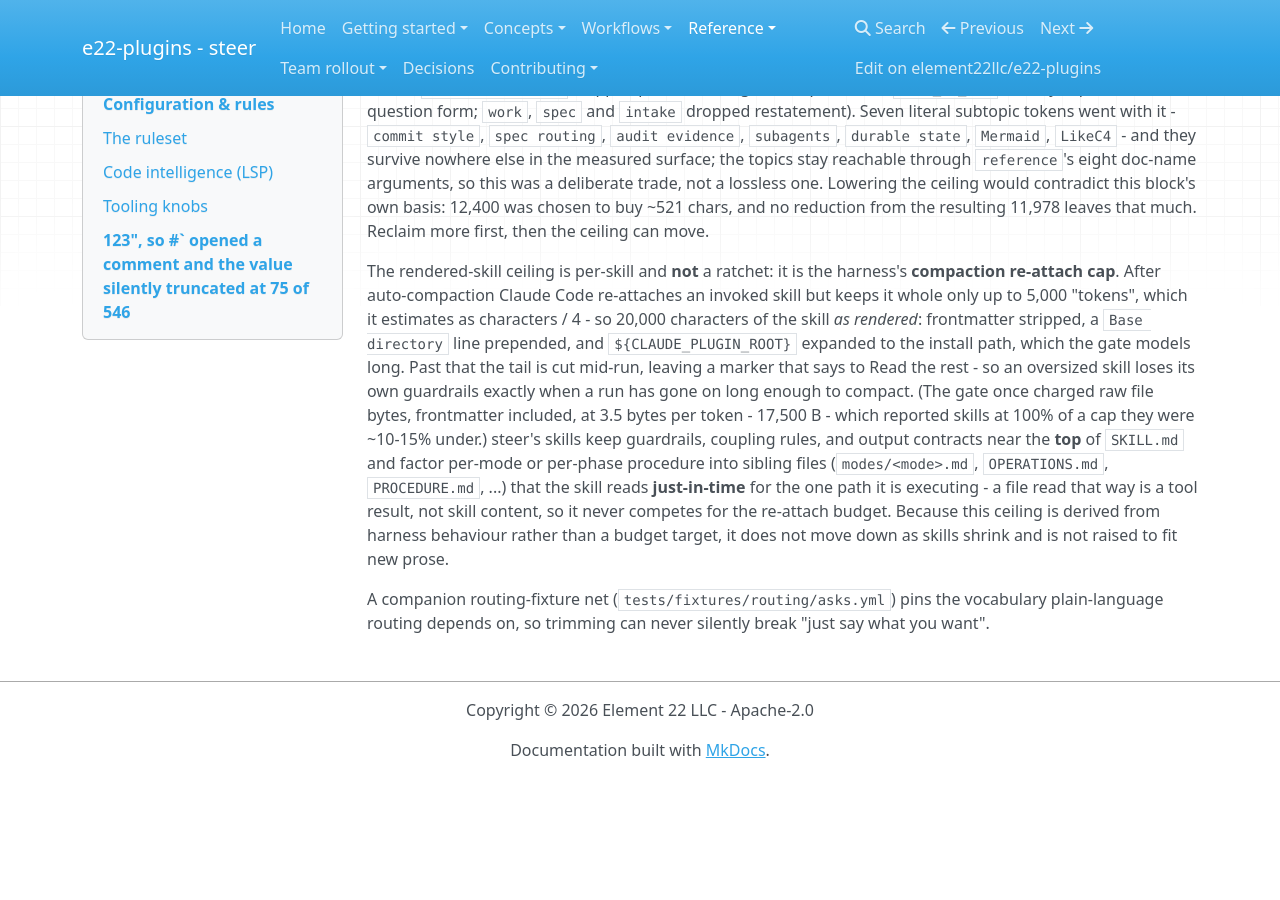
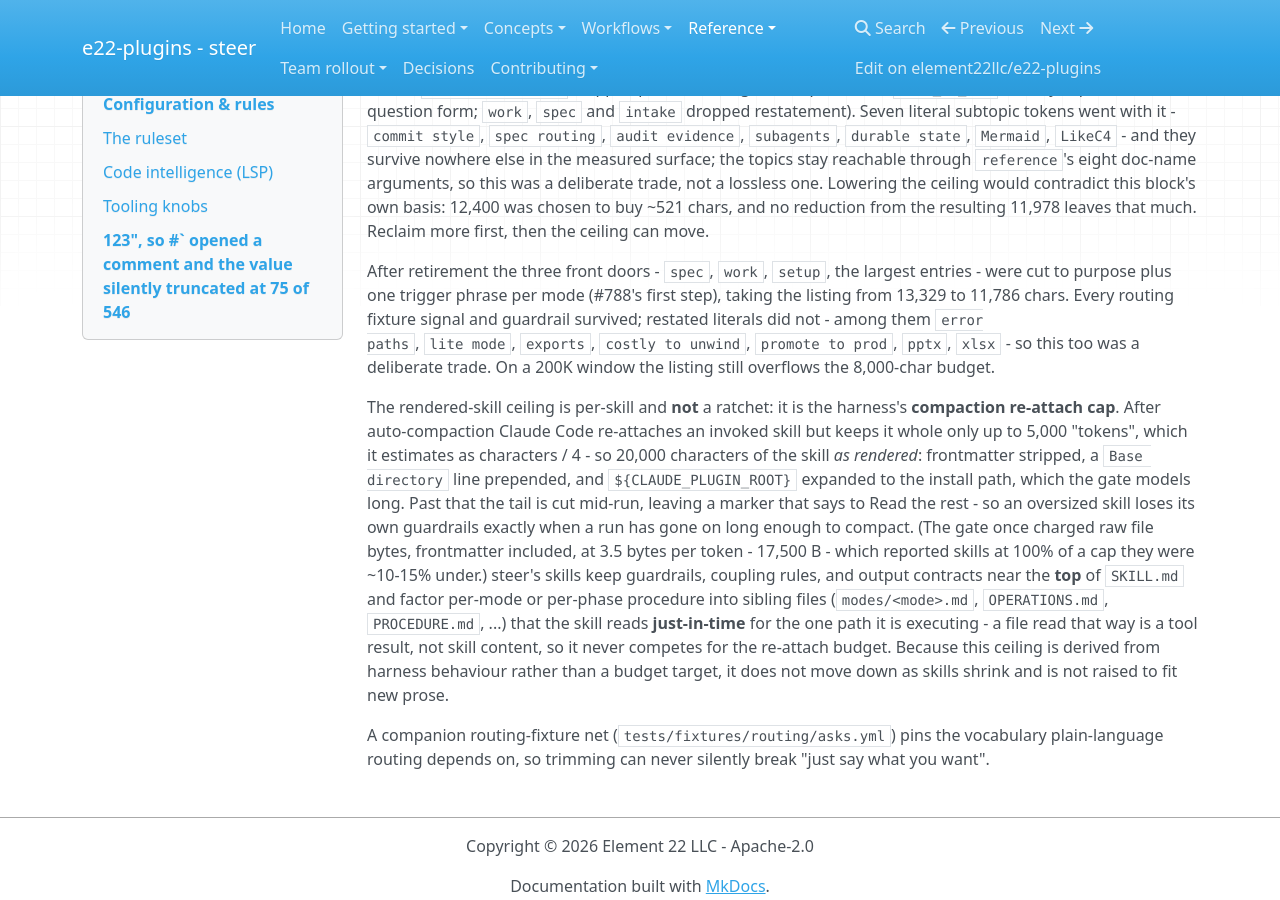
Before and after one commit to element22llc/e22-plugins, an MkDocs documentation site: the page built from docs/reference/configuration.md, in a window 1280 px wide and 900 px high, scrolled down 8156 px. Built offline with MkDocs 1.6.1, drawn with Linux system fonts in a browser that asks for light colours; nearby versions of some CDN libraries; before the commit the page ends 8934 px from its top, so only the background shows below that.

Commit message:
feat(skills): keep guardrail phrases in the trimmed door listings
Restore the hotfix guard ("never ordinary urgent work", "prod is
down"), advisory's own triggers, doctor's "get a machine ready",
and pdf / tenancy, which no other listing entry carries. Record the
trim and the literals it dropped in the configuration reference.

Refs #788

Co-Authored-By: Claude Opus 5.5 (1M context) <noreply@anthropic.com>

```diff
--- a/docs/reference/configuration.md
+++ b/docs/reference/configuration.md
@@ -331,6 +331,14 @@ ceiling would contradict this block's own basis: 12,400 was chosen to buy ~521
 chars, and no reduction from the resulting 11,978 leaves that much. Reclaim more
 first, then the ceiling can move.
 
+After retirement the three front doors - `spec`, `work`, `setup`, the largest
+entries - were cut to purpose plus one trigger phrase per mode (#788's first
+step), taking the listing from 13,329 to 11,786 chars. Every routing fixture
+signal and guardrail survived; restated literals did not - among them `error
+paths`, `lite mode`, `exports`, `costly to unwind`, `promote to prod`, `pptx`,
+`xlsx` - so this too was a deliberate trade. On a 200K window the listing still
+overflows the 8,000-char budget.
+
 The rendered-skill ceiling is per-skill and **not** a ratchet: it is the
 harness's **compaction re-attach cap**. After auto-compaction Claude Code
 re-attaches an invoked skill but keeps it whole only up to 5,000 "tokens",
```
Also changed, not shown: plugins/steer/skills/setup/SKILL.md (+5 -5 lines), plugins/steer/skills/spec/SKILL.md (+3 -3 lines), plugins/steer/skills/work/SKILL.md (+6 -5 lines), plugins/steer/templates/agents/skills/steer-setup/SKILL.md (+1 -1 lines), plugins/steer/templates/agents/skills/steer-spec/SKILL.md (+1 -1 lines), plugins/steer/templates/agents/skills/steer-work/SKILL.md (+1 -1 lines), 1 other file.
